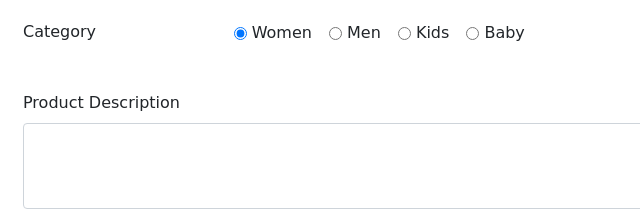
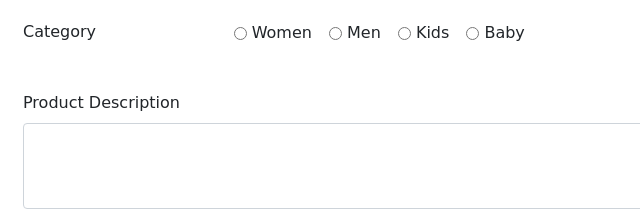
Before and after one commit to MagmaPlus6/SCTP-Team-3, a plain HTML site: page ecommerce-website/item_form.html in a window 1280 px wide. Shown: the part 285-496 px from the top of the page, 0-640 px from the left. Drawn offline with nearby package versions, Linux system fonts and the light colour scheme.

Commit message:
Added validation for category for add product page

```diff
--- a/ecommerce-website/item_form.html
+++ b/ecommerce-website/item_form.html
@@ -86,7 +86,7 @@
                                 <div class="form-check form-check-inline">
                                     <input class="form-check-input"
                                     type="radio" name="productCategory"
-                                    id="women" value="Women" checked required form='form1'>
+                                    id="women" value="Women" required form='form1'>
                                     <label class="form-check-label" for="women">
                                         Women
                                     </label>
```
Also changed, not shown: ecommerce-website/product_list.html (+1 -1 lines).
